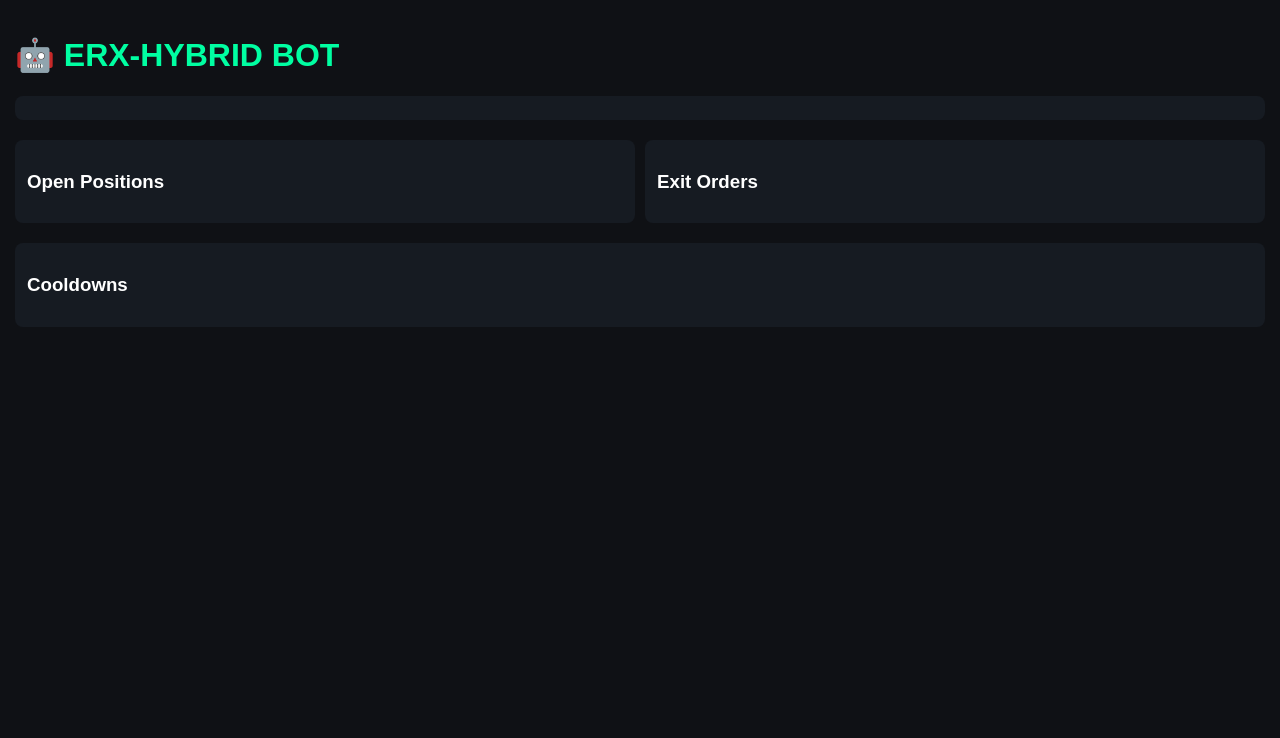
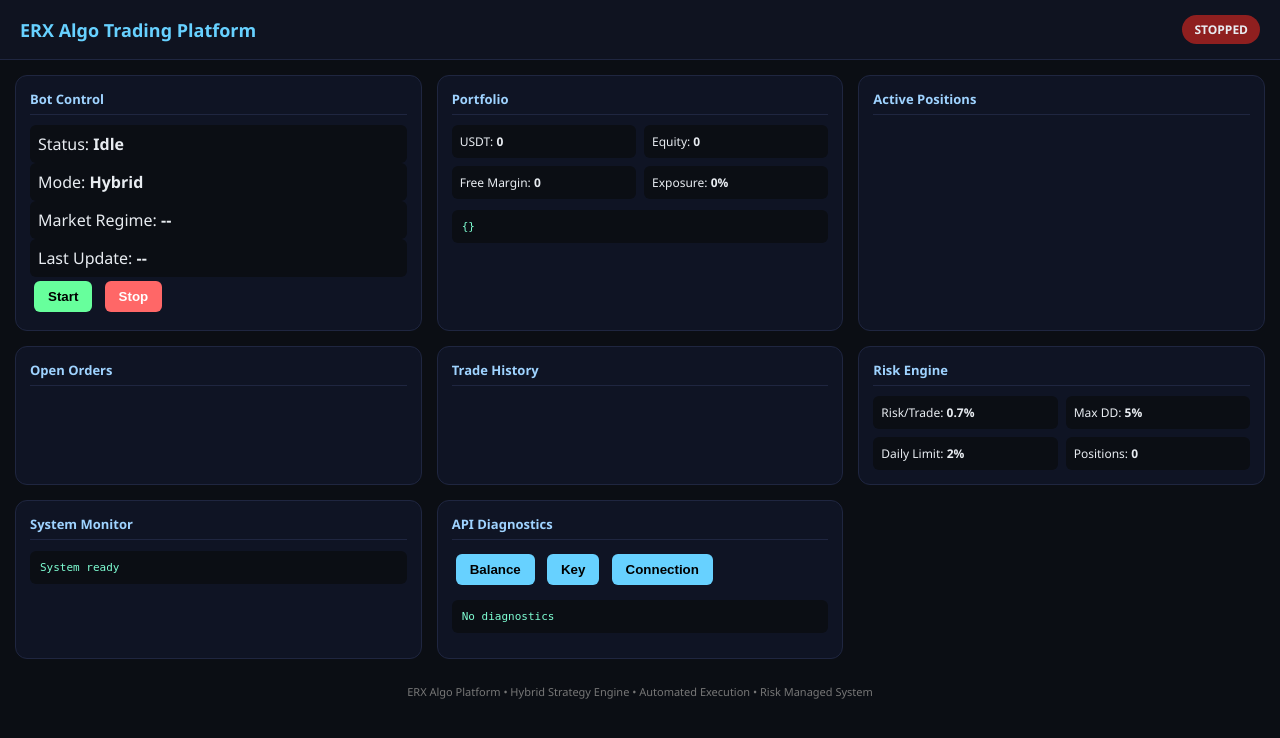
Before and after one commit to sudch-dev/Coin, a Flask app: page / in a window 1280 px wide. Shown: the top 738 px of the page. Run offline with Flask 3, Linux system fonts and the light colour scheme; data that the repository does not hold is empty.

Commit message:
index.html

```diff
--- a/templates/index.html
+++ b/templates/index.html
@@ -1,58 +1,157 @@
 <!DOCTYPE html>
-<html>
+<html lang="en">
 <head>
-    <title>ERX-HYBRID BOT</title>
-    <meta name="viewport" content="width=device-width, initial-scale=1">
+<meta charset="UTF-8">
+<title>ERX Algo Trading Platform</title>
+<meta name="viewport" content="width=device-width, initial-scale=1.0">
+
 <style>
-        body{font-family:Arial;background:#0f1115;color:#fff;margin:0;padding:15px}
-        h1{color:#00ffa2}
-        .box{background:#161b22;padding:12px;margin:10px 0;border-radius:8px}
-        .green{color:#00ffa2}
-        .red{color:#ff4d4d}
-        .row{display:flex;flex-wrap:wrap;gap:10px}
-        .col{flex:1;min-width:260px}
-        pre{white-space:pre-wrap}
+body{margin:0;font-family:Segoe UI,Arial;background:#0b0e14;color:#e8ecf1}
+header{background:#0f1320;padding:15px 20px;display:flex;justify-content:space-between;align-items:center;border-bottom:1px solid #1f2640}
+header h1{font-size:18px;margin:0;color:#67d1ff}
+.badge{padding:6px 12px;border-radius:20px;font-size:12px;font-weight:bold}
+.running{background:#1f8f4a}
+.stopped{background:#8f1f1f}
+.container{padding:15px;display:grid;grid-template-columns:repeat(auto-fit,minmax(340px,1fr));gap:15px}
+.panel{background:#0f1424;border:1px solid #1f2640;border-radius:12px;padding:14px}
+.panel h3{margin:0 0 10px 0;font-size:13px;color:#9fd3ff;border-bottom:1px solid #1f2640;padding-bottom:6px}
+button{border:none;border-radius:6px;padding:8px 14px;font-weight:bold;cursor:pointer;margin:4px}
+.start{background:#67ff9c}
+.stop{background:#ff6767;color:#fff}
+.test{background:#67d1ff}
+small{color:#9aa4b2}
+.list{max-height:220px;overflow:auto;font-size:12px}
+.list div{padding:6px;border-bottom:1px solid #1f2640}
+pre{background:#0b0e14;border-radius:6px;padding:10px;font-size:11px;max-height:220px;overflow:auto;color:#7fffd4}
+.statgrid{display:grid;grid-template-columns:repeat(2,1fr);gap:8px;font-size:12px}
+.stat{background:#0b0e14;padding:8px;border-radius:6px}
+footer{text-align:center;font-size:11px;color:#777;padding:10px}
 </style>
 </head>
+
 <body>
-    <h1>🤖 ERX-HYBRID BOT</h1>
 
-    <div class="box" id="status"></div>
+<header>
+  <h1>ERX Algo Trading Platform</h1>
+  <div id="botBadge" class="badge stopped">IDLE</div>
+</header>
 
-    <div class="row">
-        <div class="col box">
-            <h3>Open Positions</h3>
-            <pre id="positions"></pre>
+<div class="container">
+
+<!-- CONTROL -->
+<div class="panel">
+<h3>Bot Control</h3>
+<div class="stat">Status: <b id="statusText">Idle</b></div>
+<div class="stat">Mode: <b id="strategyMode">Hybrid</b></div>
+<div class="stat">Market Regime: <b id="regime">--</b></div>
+<div class="stat">Last Update: <b id="lastUpdate">--</b></div>
+<button class="start" onclick="startBot()">Start</button>
+<button class="stop" onclick="stopBot()">Stop</button>
 </div>
-        <div class="col box">
-            <h3>Exit Orders</h3>
-            <pre id="exits"></pre>
+
+<!-- PORTFOLIO -->
+<div class="panel">
+<h3>Portfolio</h3>
+<div class="statgrid">
+  <div class="stat">USDT: <b id="usdt">0</b></div>
+  <div class="stat">Equity: <b id="equity">0</b></div>
+  <div class="stat">Free Margin: <b id="margin">0</b></div>
+  <div class="stat">Exposure: <b id="exposure">0%</b></div>
+</div>
+<pre id="balances">{}</pre>
+</div>
+
+<!-- POSITIONS -->
+<div class="panel">
+<h3>Active Positions</h3>
+<div class="list" id="positions"></div>
+</div>
+
+<!-- ORDERS -->
+<div class="panel">
+<h3>Open Orders</h3>
+<div class="list" id="orders"></div>
+</div>
+
+<!-- TRADES -->
+<div class="panel">
+<h3>Trade History</h3>
+<div class="list" id="trades"></div>
+</div>
+
+<!-- RISK -->
+<div class="panel">
+<h3>Risk Engine</h3>
+<div class="statgrid">
+  <div class="stat">Risk/Trade: <b id="riskTrade">0.7%</b></div>
+  <div class="stat">Max DD: <b id="maxdd">5%</b></div>
+  <div class="stat">Daily Limit: <b id="dailylimit">2%</b></div>
+  <div class="stat">Positions: <b id="poscount">0</b></div>
 </div>
 </div>
 
-    <div class="box">
-        <h3>Cooldowns</h3>
-        <pre id="cooldowns"></pre>
+<!-- SYSTEM -->
+<div class="panel">
+<h3>System Monitor</h3>
+<pre id="syslog">System ready</pre>
 </div>
 
+<!-- API -->
+<div class="panel">
+<h3>API Diagnostics</h3>
+<button class="test" onclick="testBalance()">Balance</button>
+<button class="test" onclick="testKey()">Key</button>
+<button class="test" onclick="testConn()">Connection</button>
+<pre id="diag">No diagnostics</pre>
+</div>
+
+</div>
+
+<footer>
+ERX Algo Platform • Hybrid Strategy Engine • Automated Execution • Risk Managed System
+</footer>
+
 <script>
-async function load(){
-    const r = await fetch('/api/status');
+async function fetchStatus(){
+ try{
+  const r = await fetch('/status');
   const d = await r.json();
 
-    document.getElementById('status').innerHTML = `
-        <b>Status:</b> RUNNING<br>
-        <b>Time:</b> ${d.time}<br>
-        <b>Last Cycle:</b> ${d.bot.last_cycle}
-    `;
+  document.getElementById("statusText").innerText=d.status;
+  document.getElementById("lastUpdate").innerText=d.last||"--";
+  document.getElementById("usdt").innerText=d.usdt||0;
+  document.getElementById("balances").innerText=JSON.stringify(d.balances||{},null,2);
 
-    document.getElementById('positions').textContent = JSON.stringify(d.positions,null,2);
-    document.getElementById('exits').textContent = JSON.stringify(d.exit_orders,null,2);
-    document.getElementById('cooldowns').textContent = JSON.stringify(d.cooldowns,null,2);
+  const badge=document.getElementById("botBadge");
+  if(d.status==="Running"){badge.innerText="RUNNING";badge.className="badge running";}
+  else{badge.innerText="STOPPED";badge.className="badge stopped";}
+
+  let t=document.getElementById("trades"); t.innerHTML="";
+  (d.trades||[]).forEach(x=>{
+    let div=document.createElement("div");
+    div.innerText=`${x.time||""} | ${x.pair||""} | ${x.side||""}`;
+    t.appendChild(div);
+  });
+
+ }catch(e){
+  document.getElementById("syslog").innerText="STATUS FETCH ERROR: "+e;
+ }
 }
 
-setInterval(load,3000);
-load();
+function startBot(){fetch('/start',{method:'POST'});}
+function stopBot(){fetch('/stop',{method:'POST'});}
+
+function testBalance(){fetch('/api/balance_test').then(r=>r.json()).then(d=>diag(d));}
+function testKey(){fetch('/api/key_test').then(r=>r.json()).then(d=>diag(d));}
+function testConn(){fetch('/api/connection_test').then(r=>r.json()).then(d=>diag(d));}
+
+function diag(d){
+ document.getElementById("diag").innerText=JSON.stringify(d,null,2);
+}
+
+setInterval(fetchStatus,4000);
+fetchStatus();
 </script>
+
 </body>
 </html>
```
Lines whose indentation alone changed are shown as unchanged.
